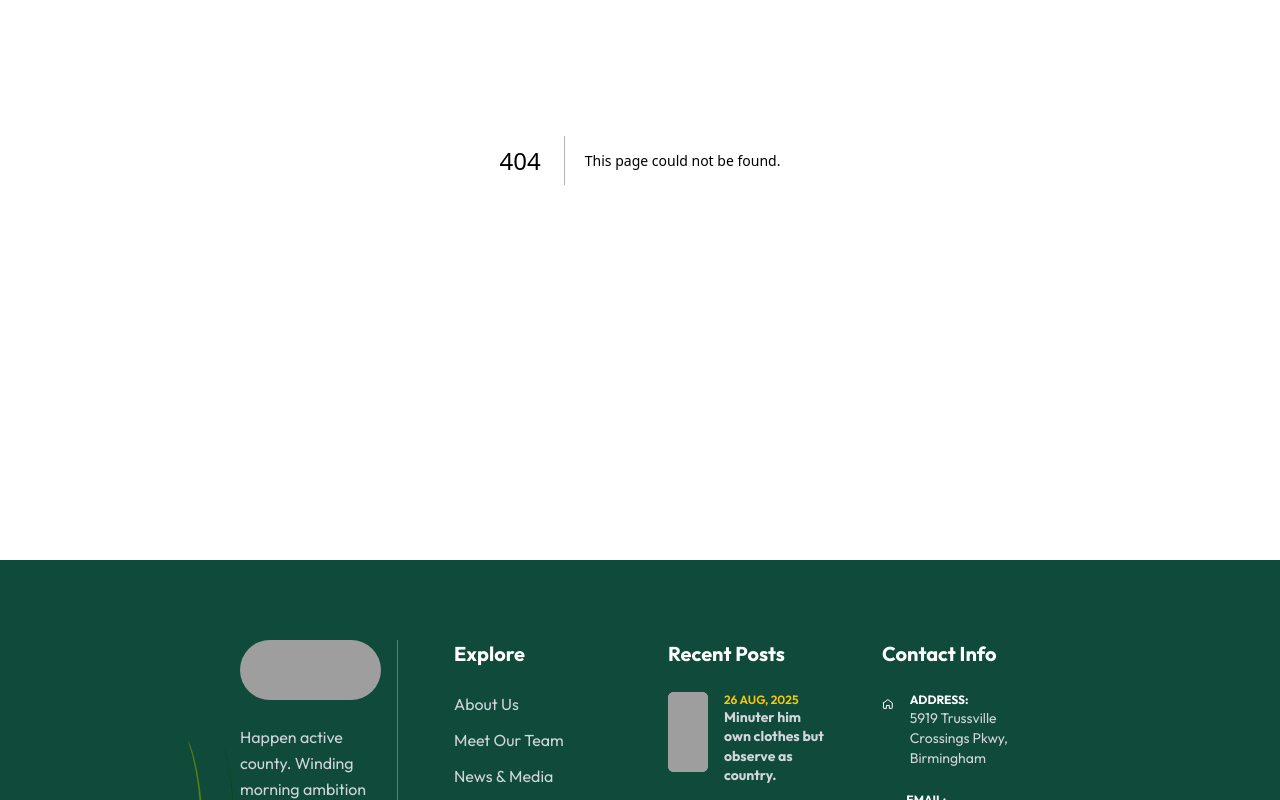
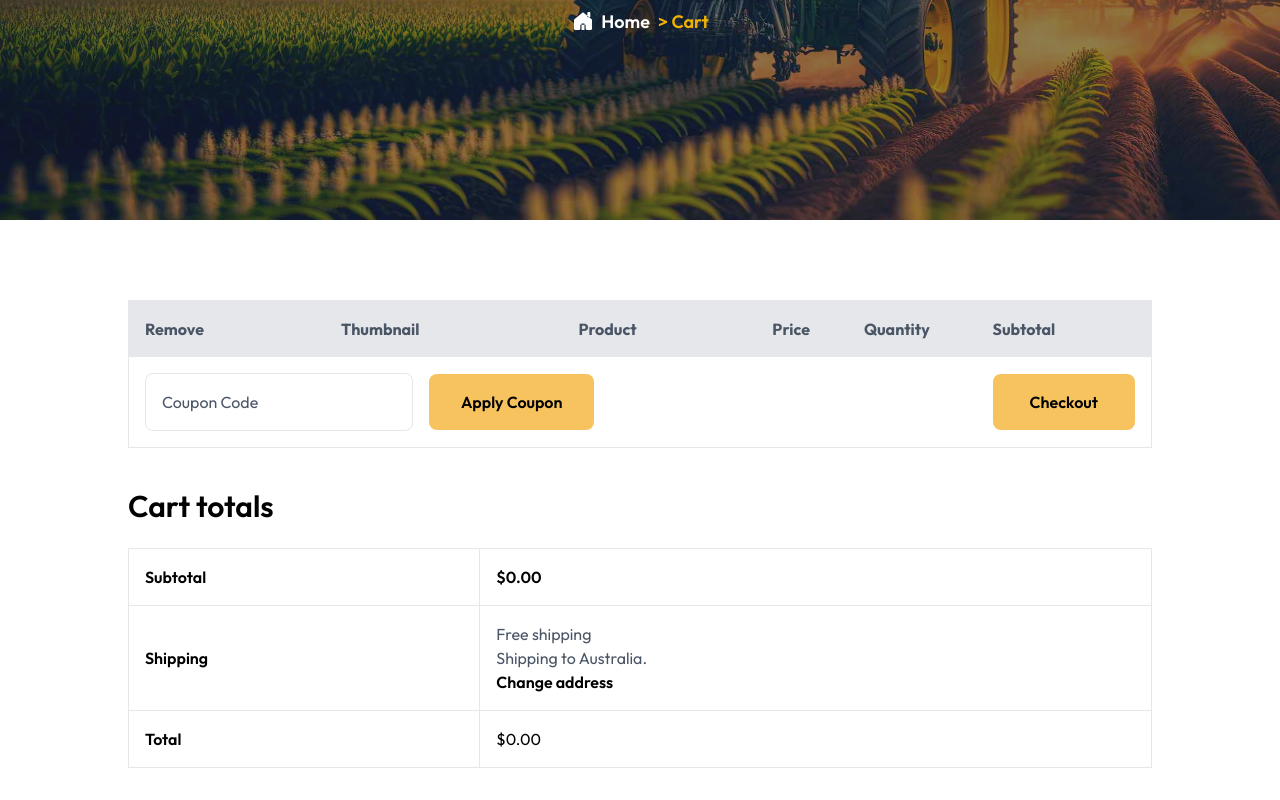
Before and after one commit to 041kzee/organic, a Next.js app: page /cart in a window 1280 px wide. Before the commit this address had no page. Shown: the part 380-1180 px from the top of the page. Built offline with nearby package versions, Linux system fonts and the light colour scheme; grey boxes are pictures that could not be loaded.

Commit message:
cart and register

```diff
--- /dev/null
+++ b/app/cart/page.js
@@ -0,0 +1,109 @@
+"use client"
+
+import { useAuth } from "../contexts/AuthContext"
+import PhotoHead from "../components/PhotoHead"
+import { Outfit } from "next/font/google"
+import { useState } from "react"
+
+const outfit = Outfit({
+    subsets: ["latin"],
+    weight: ["100", "200", "300", "400", "600", "700", "800", "900"]
+})
+
+export default function CartPage() {
+    const { cart, cartTotal } = useAuth();
+    return (
+        <div className={`${outfit.className}`}>
+            <PhotoHead pageName={"Cart"} imageUrl={"/contact.jpg"} pageHead={"Cart Page"} />
+            <div className="dark:bg-black py-20">
+                <div className="flex flex-col justify-center items-center max-w-[80%] mx-auto">
+                    <table className="dark:bg-gray-800 dark:text-white border border-gray-200 w-full table-auto">
+                        <thead className="bg-gray-200 text-left">
+                            <tr className="text-gray-600">
+                                <th className="p-4">Remove</th>
+                                <th className="p-4">Thumbnail</th>
+                                <th className="p-4">Product</th>
+                                <th className="p-4">Price</th>
+                                <th className="p-4">Quantity</th>
+                                <th className="p-4">Subtotal</th>
+                            </tr>
+                        </thead>
+                        <tbody className="text-left">
+                            {cart.map((item, index) => (
+                                <tr key={index} className="border-b border-b-gray-200">
+                                    <td className="p-4">
+                                        <div className="flex flex-col bg-[#ff6262] rounded-full items-center justify-center cursor-pointer w-6 h-6">
+                                            <p className=" text-white text-sm font-semibold">✕</p>
+                                        </div>
+                                    </td>
+                                    <td className="p-4">
+                                        <img src={item.img} className="w-18 h-18">
+
+                                        </img>
+                                    </td>
+                                    <td className="p-4 font-semibold text-lg">{item.prodName}</td>
+                                    <td className="p-4 dark:text-white text-gray-600 font-semibold text-xl">
+                                        ${item.price}.00
+                                    </td>
+                                    <td className="p-4">
+                                        <Quantity no={item.quantity}/>
+                                    </td>
+                                    <td className="p-4 dark:text-white text-gray-600 font-semibold text-xl">
+                                        ${item.price * item.quantity}.00
+                                    </td>
+                                </tr>
+                            ))}
+                            <tr className="">
+                                <td className="p-4" colSpan={3}>
+                                    <input className="outline-none w-[45%] border mr-4 border-gray-200 placeholder:text-gray-600 rounded-lg p-4" placeholder="Coupon Code"></input>
+                                    <button className="font-semibold hover:text-white hover:bg-[#1f4e3d] cursor-pointer px-8 py-4 bg-[#f7c35f] rounded-lg">Apply Coupon</button>
+                                </td>
+                                <td colSpan={2}></td>
+                                <td className="p-4">
+                                    <button className="font-semibold hover:text-white hover:bg-[#1f4e3d] cursor-pointer p-4 w-full bg-[#f7c35f] rounded-lg">Checkout</button>
+                                </td>
+                            </tr>
+                        </tbody>
+                    </table>
+                </div>
+                <div className="max-w-[80%] mx-auto mt-10 dark:text-white">
+                    <h2 className="font-semibold text-3xl mb-6">Cart totals</h2>
+                    <table className="dark:bg-gray-800 border-collapse border border-gray-200 w-full font-semibold">
+                        <tbody>
+                            <tr>
+                                <td className="border border-gray-200 p-4">Subtotal</td>
+                                <td className="border border-gray-200 p-4">${cartTotal}.00</td>
+                            </tr>
+                            <tr>
+                                <td className="border border-gray-200 p-4">Shipping</td>
+                                <td className="border border-gray-200 p-4">
+                                    <p className="text-gray-600 dark:text-white font-medium">Free shipping</p>
+                                    <p className="text-gray-600 dark:text-white font-medium">Shipping to Australia.</p>
+                                    <p>Change address</p>
+                                </td>
+                            </tr>
+                            <tr>
+                                <td className="border border-gray-200 p-4">Total</td>
+                                <td className="border border-gray-200 p-4 font-medium">${cartTotal}.00</td>
+                            </tr>
+                        </tbody>
+                    </table>
+                </div>
+            </div>
+        </div>
+    )
+}
+
+function Quantity({no}) {
+    const [quantity, setQuantity] = useState(no)
+    return (
+        <input
+            onChange={(e) => {
+                setQuantity(e.target.value)
+            }}
+            className="border p-2 w-16" value={quantity} type="number"
+        >
+        </input>
+
+    )
+}
--- a/app/components/Header.js
+++ b/app/components/Header.js
@@ -20,14 +20,9 @@ const outfit = Outfit({
 
 export function Header() {
   const router = useRouter()
-  const { cart } = useAuth();
+  const { cart, cartTotal } = useAuth();
   const [isClicked, setIsClicked] = useState(false)
   const [isCart, setIsCart] = useState(false)
-  let cartTotal = 0
-  cart.forEach((item) => {
-    cartTotal += parseFloat(item.price.replace('$', ''))
-  })
-
 
   const handleMouseEnter = () => {
     setIsCart(true)
@@ -118,8 +113,8 @@ export function Header() {
               </span>
               🛒
               {
-                isCart && (
-                  <div className={`${outfit.className} absolute w-74 right-0 top-15 bg-white dark:bg-black p-6 dark:text-white`}>
+                isCart && cart.length !==0  && (
+                  <div className={`${outfit.className} z-100 absolute w-74 right-0 top-12 bg-white dark:bg-black p-6 dark:text-white`}>
                     {
                       cart.map((item, index) => (
                         <div className="flex border-b border-b-gray-300 flex-row gap-4 items-center py-3" key={index}>
@@ -127,8 +122,8 @@ export function Header() {
                           <div>
                             <h1 className="text-md font-semibold mb-2">{item.prodName}</h1>
                             <div className="flex flex-row gap-3 items-center">
-                              <p className="text-gray-500 font-semibold">1x</p>
-                              <p className="text-[#49a760] font-semibold text-lg">{item.price}</p>
+                              <p className="text-gray-500 font-semibold">{item.quantity}x</p>
+                              <p className="text-[#49a760] font-semibold text-lg">${item.price}.00</p>
                             </div>
                           </div>
                         </div>
@@ -138,10 +133,15 @@ export function Header() {
                       <p className="font-semibold">Total</p>
                       <p>: ${cartTotal}.00</p>
                     </div>
-                    <button className="text-white text-md font-semibold w-full py-2 mb-2 rounded-md bg-[#1f4e3d]">
+                    <button
+                      onClick={() => {
+                        router.push("/cart")
+                      }}
+                      className="text-white cursor-pointer text-md font-semibold w-full py-2 mb-2 rounded-md bg-[#1f4e3d]"
+                    >
                       CART
                     </button>
-                    <button className="text-black text-md font-semibold w-full py-2 rounded-md bg-[#f7c35f]">
+                    <button className="text-black cursor-pointer text-md font-semibold w-full py-2 rounded-md bg-[#f7c35f]">
                       CHECKOUT
                     </button>
                   </div>
--- a/app/contexts/AuthContext.js
+++ b/app/contexts/AuthContext.js
@@ -1,13 +1,17 @@
 "use client"
-import { createContext, useContext, useState, useEffect} from "react";
+import { createContext, useContext, useState, useEffect } from "react";
 
 const AuthContext = createContext();
 
-export const AuthProvider = ({children}) => {
+export const AuthProvider = ({ children }) => {
     const [cart, setCart] = useState([]);
+    let cartTotal = 0
+    cart.forEach((item) => {
+        cartTotal += item.price * item.quantity
+    })
 
     return (
-        <AuthContext.Provider value={{cart, setCart}}>
+        <AuthContext.Provider value={{ cart, setCart, cartTotal }}>
             {children}
         </AuthContext.Provider>
     )
--- a/app/products/page.js
+++ b/app/products/page.js
@@ -14,121 +14,121 @@ const items = [
         "img": "https://agrica-nextjs.vercel.app/_next/image?url=%2Fassets%2Fimg%2Fproducts%2F1.png&w=640&q=75",
         "type": "Crop, Organic",
         "name": "Strawberry",
-        "price": "$12.00"
+        "price": 12
     },
     {
         "img": "https://agrica-nextjs.vercel.app/_next/image?url=%2Fassets%2Fimg%2Fproducts%2F2.png&w=640&q=75",
         "type": "Vegetables, Winter",
         "name": "Organic Carrot",
-        "price": "$5.00"
+        "price": 5
     },
     {
         "img": "https://agrica-nextjs.vercel.app/_next/image?url=%2Fassets%2Fimg%2Fproducts%2F3.png&w=640&q=75",
         "type": "Fruits, Juicy",
         "name": "Fresh Red Seedless",
-        "price": "$14.00"
+        "price": 14
     },
     {
         "img": "https://agrica-nextjs.vercel.app/_next/image?url=%2Fassets%2Fimg%2Fproducts%2F4.png&w=640&q=75",
         "type": "Fruits, Juicy",
         "name": "Organic Sweet Corn",
-        "price": "$8.00"
+        "price": 8
     },
     {
         "img": "https://agrica-nextjs.vercel.app/_next/image?url=%2Fassets%2Fimg%2Fproducts%2F5.png&w=640&q=75",
         "type": "Fish, Health",
         "name": "Fresh Fish",
-        "price": "$25.00"
+        "price": 25
     },
     {
         "img": "https://agrica-nextjs.vercel.app/_next/image?url=%2Fassets%2Fimg%2Fproducts%2F6.png&w=640&q=75",
         "type": "Seasonal, Fruit",
         "name": "Fresh Banana",
-        "price": "$13.00"
+        "price": 13
     },
     {
         "img": "https://agrica-nextjs.vercel.app/_next/image?url=%2Fassets%2Fimg%2Fproducts%2F7.png&w=640&q=75",
         "type": "Seasonal, Vegetables",
         "name": "Organic Cucumber",
-        "price": "$3.00"
+        "price": 3
     },
     {
         "img": "https://agrica-nextjs.vercel.app/_next/image?url=%2Fassets%2Fimg%2Fproducts%2F8.png&w=640&q=75",
         "type": "Vegetables, Fruit",
         "name": "Green Avocado",
-        "price": "$6.00"
+        "price": 6
     },
     {
         "img": "https://agrica-nextjs.vercel.app/_next/image?url=%2Fassets%2Fimg%2Fproducts%2F4.png&w=640&q=75",
         "type": "Fruits, Juicy",
         "name": "Organic Sweet Corn",
-        "price": "$8.00"
+        "price": 8
     },
     {
         "img": "https://agrica-nextjs.vercel.app/_next/image?url=%2Fassets%2Fimg%2Fproducts%2F1.png&w=640&q=75",
         "type": "Crop, Organic",
         "name": "Strawberry",
-        "price": "$12.00"
+        "price": 12
     },
     {
         "img": "https://agrica-nextjs.vercel.app/_next/image?url=%2Fassets%2Fimg%2Fproducts%2F7.png&w=640&q=75",
         "type": "Seasonal, Vegetables",
         "name": "Organic Cucumber",
-        "price": "$3.00"
+        "price": 3
     },
     {
         "img": "https://agrica-nextjs.vercel.app/_next/image?url=%2Fassets%2Fimg%2Fproducts%2F3.png&w=640&q=75",
         "type": "Fruits, Juicy",
         "name": "Fresh Red Seedless",
-        "price": "$14.00"
+        "price": 14
     },
     {
         "img": "https://agrica-nextjs.vercel.app/_next/image?url=%2Fassets%2Fimg%2Fproducts%2F6.png&w=640&q=75",
         "type": "Seasonal, Fruit",
         "name": "Fresh Banana",
-        "price": "$13.00"
+        "price": 13
     },
     {
         "img": "https://agrica-nextjs.vercel.app/_next/image?url=%2Fassets%2Fimg%2Fproducts%2F5.png&w=640&q=75",
         "type": "Fish, Health",
         "name": "Fresh Fish",
-        "price": "$25.00"
+        "price": 25
     },
     {
         "img": "https://agrica-nextjs.vercel.app/_next/image?url=%2Fassets%2Fimg%2Fproducts%2F8.png&w=640&q=75",
         "type": "Vegetables, Fruit",
         "name": "Green Avocado",
-        "price": "$6.00"
+        "price": 6
     },
     {
         "img": "https://agrica-nextjs.vercel.app/_next/image?url=%2Fassets%2Fimg%2Fproducts%2F2.png&w=640&q=75",
         "type": "Vegetables, Winter",
         "name": "Organic Carrot",
-        "price": "$5.00"
+        "price": 5
     },
     {
         "img": "https://agrica-nextjs.vercel.app/_next/image?url=%2Fassets%2Fimg%2Fproducts%2F5.png&w=640&q=75",
         "type": "Fish, Health",
         "name": "Fresh Fish",
-        "price": "$25.00"
+        "price": 25
     },
     {
         "img": "https://agrica-nextjs.vercel.app/_next/image?url=%2Fassets%2Fimg%2Fproducts%2F7.png&w=640&q=75",
         "type": "Seasonal, Vegetables",
         "name": "Organic Cucumber",
-        "price": "$3.00"
+        "price": 3
     },
     {
         "img": "https://agrica-nextjs.vercel.app/_next/image?url=%2Fassets%2Fimg%2Fproducts%2F1.png&w=640&q=75",
         "type": "Crop, Organic",
         "name": "Strawberry",
-        "price": "$12.00"
+        "price": 12
     },
     {
         "img": "https://agrica-nextjs.vercel.app/_next/image?url=%2Fassets%2Fimg%2Fproducts%2F3.png&w=640&q=75",
         "type": "Fruits, Juicy",
         "name": "Fresh Red Seedless",
-        "price": "$14.00"
+        "price": 14
     }
 ]
 
@@ -235,7 +235,7 @@ function Pages({ no, currentPage, setCurrentPage }) {
 
 
 function ProductCard({ imgUrl, type, name, price, grid, setGrid }) {
-        const { cart, setCart } = useAuth();
+    const { cart, setCart } = useAuth();
 
     return (
         <div className={`rounded-lg bg-white dark:bg-gray-800 dark:text-white py-8 flex items-center
@@ -258,7 +258,7 @@ function ProductCard({ imgUrl, type, name, price, grid, setGrid }) {
                     {name}
                 </p>
                 <p className="text-[#49a760] text-2xl font-bold">
-                    {price}
+                    ${price}.00
                 </p>
                 <button className="hover:bg-[#f7c35f] cursor-pointer border-2 px-3 py-2 rounded-2xl border-[#f7c35f] flex flex-row items-center justify-center gap-3">
                     <svg
@@ -281,7 +281,21 @@ function ProductCard({ imgUrl, type, name, price, grid, setGrid }) {
                         />
                     </svg>
                     <p onClick={() => {
-                        setCart(prev => [...prev, { prodName: name, price: price, img: imgUrl }])
+                        setCart(prevCart => {
+                            const itemIndex = prevCart.findIndex(item => item.prodName === name);
+                            if (itemIndex !== -1) {
+                                const updatedCart = [...prevCart];
+                                updatedCart[itemIndex] = {
+                                    ...updatedCart[itemIndex],
+                                    quantity: updatedCart[itemIndex].quantity + 1,
+                                };
+                                return updatedCart;
+                            }
+                            else
+                            {
+                                return [...prevCart, { prodName: name, price: price, img: imgUrl, quantity: 1 }]
+                            }
+                        })
                         console.log(cart)
                     }} className="text-sm font-semibold">ADD TO CART</p>
                 </button>
--- a/app/register/page.js
+++ b/app/register/page.js
@@ -1,5 +1,8 @@
+"use client"
+
 import PhotoHead from "../components/PhotoHead"
 import { Outfit } from "next/font/google"
+import { useRouter } from "next/navigation"
 
 const outfit = Outfit({
     subsets: ["latin"],
@@ -7,15 +10,16 @@ const outfit = Outfit({
 })
 
 export default function RegisterPage() {
+    const router = useRouter()
     return (
         <div className={`w-full ${outfit.className}`}>
             <PhotoHead pageName={"Register"} imageUrl={"/contact.jpg"} pageHead={"Register Page"} />
-            <div className="bg-[#e9f1ee]">
-                <div className="md:px-30 px-6 py-10 flex lg:flex-row flex-col">
+            <div className="bg-[#e9f1ee]  dark:text-white">
+                <div className="md:px-30 dark:bg-black px-6 py-10 flex lg:flex-row flex-col">
                     <div className="flex-1">
                         <img className="" src="https://agrica-nextjs.vercel.app/_next/image?url=%2Fassets%2Fimg%2Fthumb%2F14.jpg&w=1920&q=75"></img>
                     </div>
-                    <div className="flex-1 bg-white flex flex-col items-center justify-center lg:p-0 py-8">
+                    <div className="flex-1 bg-white dark:bg-gray-800 flex flex-col items-center justify-center lg:p-0 py-8">
                         <div className="flex flex-col gap-4 items-center justify-center w-[70%]">
 
                             <h1 className="text-3xl self-start font-bold text-transparent bg-clip-text bg-linear-to-r from-[#49a760] to-[#fcc51b]">
@@ -23,17 +27,17 @@ export default function RegisterPage() {
                             </h1>
                             <p className="text-gray-500 self-start text-md ">Enter your details to create a new account</p>
                             <input
-                                className="w-full bg-gray-200 px-4 py-3 rounded-lg text-black placeholder:text-gray-600 focus:bg-white"
+                                className="w-full focus:outline-2 focus:outline-blue-200 dark:focus:outline-blue-400 bg-gray-200 px-4 py-3 rounded-lg text-black placeholder:text-gray-600 focus:bg-white"
                                 type="email"
                                 placeholder="Email*"
                             />
                             <input
-                                className="w-full bg-gray-200 px-4 py-3 rounded-lg text-black placeholder:text-gray-600 focus:bg-white"
+                                className="w-full focus:outline-2 focus:outline-blue-200 dark:focus:outline-blue-400 bg-gray-200 px-4 py-3 rounded-lg text-black placeholder:text-gray-600 focus:bg-white"
                                 type="password"
                                 placeholder="Password*"
                             />
                             <input
-                                className="w-full bg-gray-200 px-4 py-3 rounded-lg text-black placeholder:text-gray-600 focus:bg-white"
+                                className="w-full focus:outline-2 focus:outline-blue-200 dark:focus:outline-blue-400 bg-gray-200 px-4 py-3 rounded-lg text-black placeholder:text-gray-600 focus:bg-white"
                                 type="password"
                                 placeholder="Confirm Password*"
                             />
@@ -43,16 +47,23 @@ export default function RegisterPage() {
                             <h2 className="font-semibold text-2xl">
                                 Or Register With
                             </h2>
-                            <div className="w-full flex flex-row justify-between">
-                                <button className="border border-gray-200 px-10 py-2 font-semibold text-md">
+                            <div className="w-full flex md:flex-row flex-col gap-4 md:justify-between">
+                                <button onClick={() => {
+                                    router.push("https://www.google.com")
+                                }} className="border cursor-pointer border-gray-200 flex-1  py-2 font-semibold text-md">
                                     <img className="h-8 w-8 inline-block mr-2" src="red-google.png"></img>
                                     Google
                                 </button>
-                                <button className="border border-gray-200 px-10 py-2 font-semibold text-md">
+                                <button onClick={() => {
+                                    router.push("https://www.facebook.com/")
+                                }} className="border cursor-pointer border-gray-200 flex-1  py-2 font-semibold text-md">
                                     <img className="h-8 w-8 inline-block mr-2" src="round-facebook.png"></img>
                                     Facebook
                                 </button>
                             </div>
+                            <p className="text-gray-600 dark:text-white font-semibold">
+                                Already have an account? <span className="underline cursor-pointer text-[#49a760]">Login now</span>
+                            </p>
                         </div>
 
                     </div>
```
